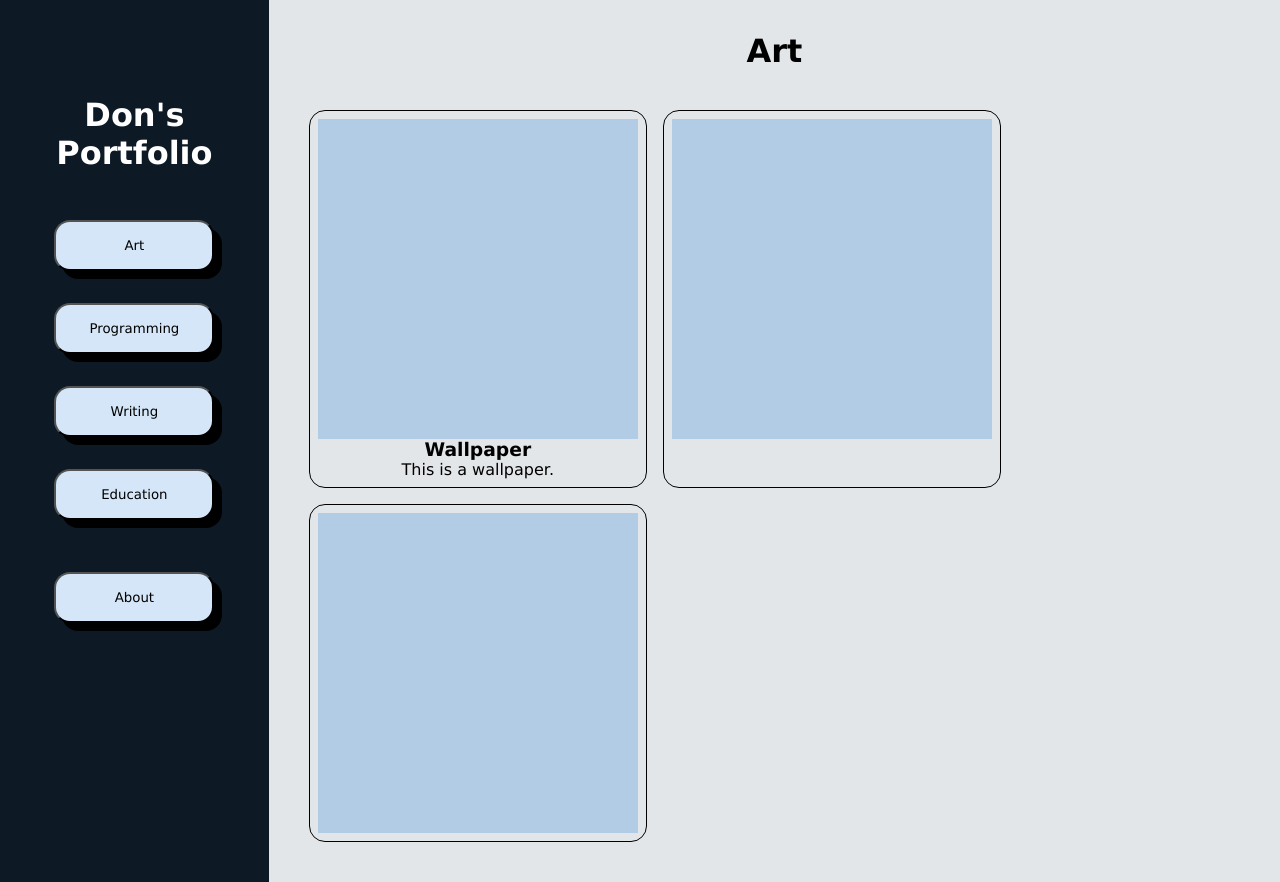
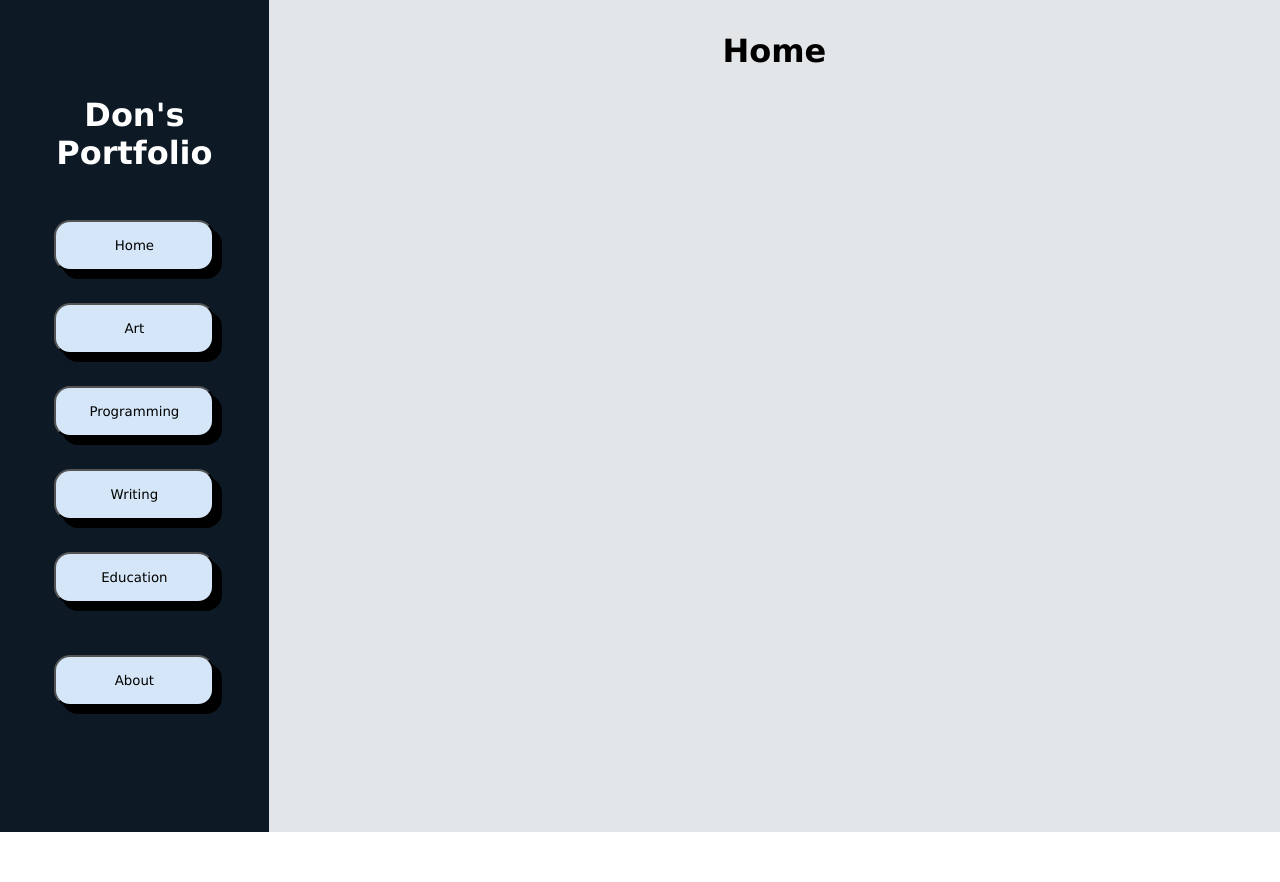
Before and after one commit to zen-da-baker/react-portfolio-site, a React (Create React App) app in the folder react-portfolio/: page / in a window 1280 px wide. After the commit the page ends 832 px from the top, so only its background shows below. Built offline with nearby package versions, Linux system fonts and the light colour scheme.

Commit message:
Home connected to header functions

```diff
--- a/react-portfolio/src/App.js
+++ b/react-portfolio/src/App.js
@@ -6,6 +6,7 @@ import './App.css';
 
 // Import Components
 import Header from './components/Header';
+import Home from './components/Home';
 import Art from './components/Art';
 import Programming from './components/Programming';
 import Writing from './components/Writing';
@@ -14,32 +15,53 @@ import About from './components/About';
 
 function App() {
 
-  const [body, setBody] = useState('art');
+  const [body, setBody] = useState('home');
+
+  function handleHome() {
+    setBody('home');
+  }
 
   function handleArt() {
-    setBody('art')
+    setBody('art');
   }
 
   function handleProgramming() {
-    setBody('programming')
+    setBody('programming');
   }
 
   function handleWriting() {
-    setBody('writing')
+    setBody('writing');
   }
 
   function handleEducation() {
-    setBody('education')
+    setBody('education');
   }
 
   function handleAbout() {
-    setBody('about')
+    setBody('about');
+  }
+
+  if (body === 'home') {
+    return (
+      <div className='App'>
+        <Header
+          handleHome={handleHome}
+          handleArt={handleArt}
+          handleProgramming={handleProgramming}
+          handleWriting={handleWriting}
+          handleEducation={handleEducation}
+          handleAbout={handleAbout}
+        />
+        <Home />
+      </div>
+    )
   }
 
   if (body === 'art') {
     return (
       <div className='App'>
         <Header
+          handleHome={handleHome}
           handleArt={handleArt}
           handleProgramming={handleProgramming}
           handleWriting={handleWriting}
@@ -55,6 +77,7 @@ function App() {
     return (
       <div className='App'>
         <Header
+          handleHome={handleHome}
           handleArt={handleArt}
           handleProgramming={handleProgramming}
           handleWriting={handleWriting}
@@ -70,6 +93,7 @@ function App() {
     return (
       <div className='App'>
         <Header
+          handleHome={handleHome}
           handleArt={handleArt}
           handleProgramming={handleProgramming}
           handleWriting={handleWriting}
@@ -85,6 +109,7 @@ function App() {
     return (
       <div className='App'>
         <Header
+          handleHome={handleHome}
           handleArt={handleArt}
           handleProgramming={handleProgramming}
           handleWriting={handleWriting}
@@ -100,6 +125,7 @@ function App() {
     return (
       <div className='App'>
         <Header
+          handleHome={handleHome}
           handleArt={handleArt}
           handleProgramming={handleProgramming}
           handleWriting={handleWriting}
--- a/react-portfolio/src/components/Header.js
+++ b/react-portfolio/src/components/Header.js
@@ -10,6 +10,7 @@ export default function Header(props) {
 
             <h1 className='title'>Don's Portfolio</h1>
 
+            <button onClick={props.handleHome}>Home</button>
             <button onClick={props.handleArt}>Art</button>
             <button onClick={props.handleProgramming}>Programming</button>
             <button onClick={props.handleWriting}>Writing</button>
```
